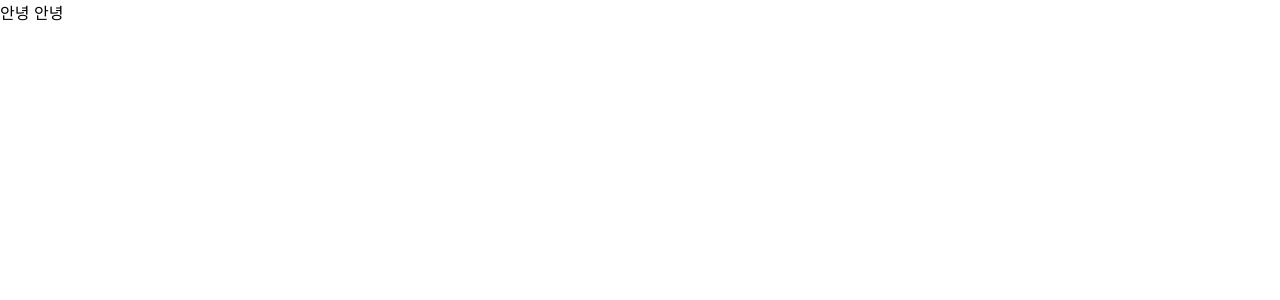
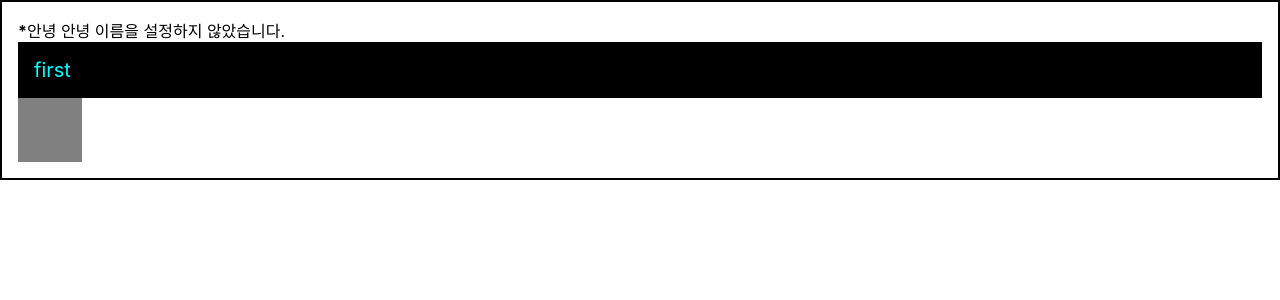
Before and after one commit to hsh0367/react-study, a React (Create React App) app in the folder nuts-react/: page / in a window 1280 px wide. Shown: the top 300 px of the page. Built offline with nearby package versions, Linux system fonts and the light colour scheme.

Commit message:
feat: ch6 공부 추가 밸로퍼트 react 사이트

```diff
--- a/nuts-react/src/App.css
+++ b/nuts-react/src/App.css
@@ -1,3 +1,9 @@
+.gray-box {
+  background-color: gray;
+  width:  64px;
+  height: 64px;
+}
+
 .App {
   text-align: center;
 }
--- a/nuts-react/src/App.js
+++ b/nuts-react/src/App.js
@@ -1,11 +1,23 @@
 import React from 'react';
 import Hello from './hello';
-
+import './App.css';
+import Wrapper from './Wrapper';
+import Counter from './Counter';
 function App() {
+  const name = "first";
+  const style = {
+    backgroundColor: "black",//주석 사용 방법
+    color: "aqua",
+    fontSize: 20,
+    padding: '1rem'
+  }
   return (
-      <div>
-        <Hello/>
-      </div>
+      <Wrapper>
+      {/*주석 사용 방법*/}
+        <Hello isSpecial/>
+        <div style={style}>{name}</div>
+        <div className='gray-box'></div>
+      </Wrapper>
   );
 }
 
--- /dev/null
+++ b/nuts-react/src/Counter.js
@@ -0,0 +1,12 @@
+import React from "react";
+
+function Counter() {
+    return (
+    <div>
+        <h1>0</h1>
+        <button>+1</button>
+        <button>-1</button>
+    </div>
+    );
+}
+export default Counter;
--- /dev/null
+++ b/nuts-react/src/Wrapper.js
@@ -0,0 +1,12 @@
+import React from "react";
+
+function Wrapper({children}){
+    const style = {
+        border: '2px solid black',
+        padding: '16px',
+    };
+    return (
+        <div style={style}>{children}</div>
+    )
+}
+export default Wrapper;
--- a/nuts-react/src/hello.js
+++ b/nuts-react/src/hello.js
@@ -1,7 +1,11 @@
 import React from 'react';
 
-function Hello(){
-    return <div>안녕 안녕</div>
+function Hello(props){
+    return <div style={{color: props.color}}>{props.isSpecial && <b>*</b>}안녕 안녕 {props.name}</div>
 }
 
+Hello.defaultProps = {
+    name : "이름을 설정하지 않았습니다.",
+    color: "black"
+}
 export default Hello;
```
